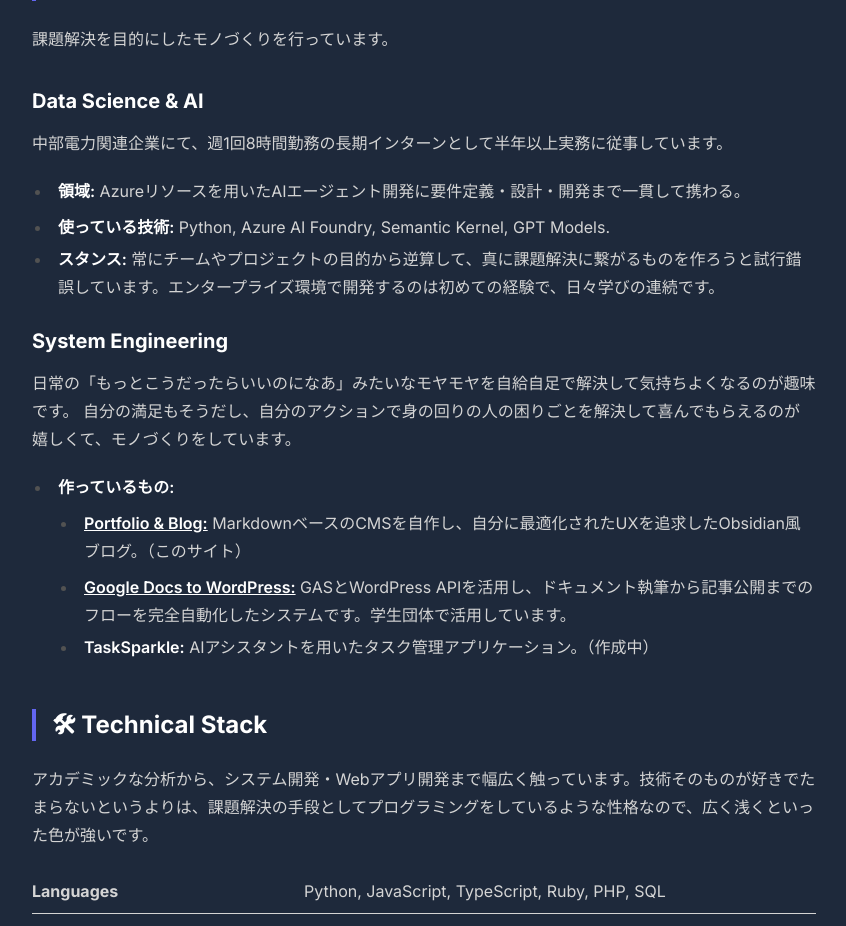
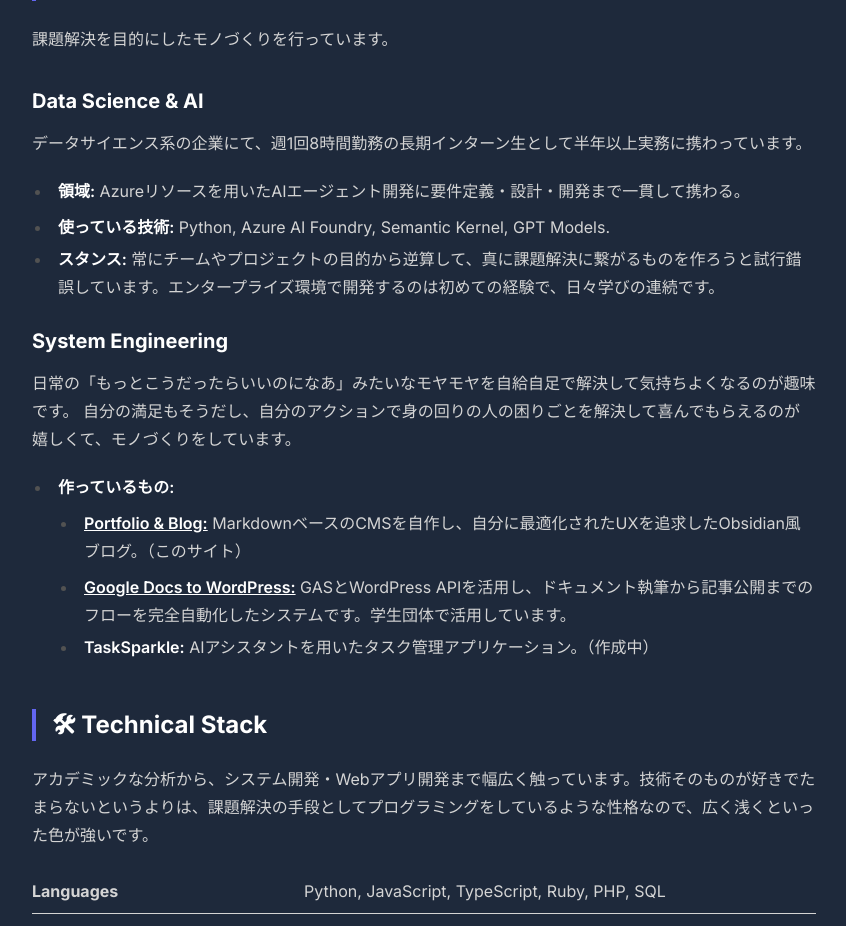
Before and after one commit to Y-Mizutani2005/portfolio, a Next.js app: page /about in a window 1280 px wide. Shown: the part 887-1813 px from the top of the page, without its empty margins (216-1062 px from the left). Built offline with nearby package versions, Linux system fonts and the light colour scheme; no server answers.

Commit message:
feat: add about page

```diff
--- a/src/app/about/page.tsx
+++ b/src/app/about/page.tsx
@@ -45,7 +45,7 @@ export default function AboutPage() {
 
                     <h3 className="font-bold">Data Science & AI</h3>
                     <p>
-                        中部電力関連企業にて、週1回8時間勤務の長期インターンとして半年以上実務に従事しています。
+                        データサイエンス系の企業にて、週1回8時間勤務の長期インターン生として半年以上実務に携わっています。
                     </p>
                     <ul className="list-disc pl-5 space-y-1">
                         <li><strong>領域:</strong> Azureリソースを用いたAIエージェント開発に要件定義・設計・開発まで一貫して携わる。</li>
```
